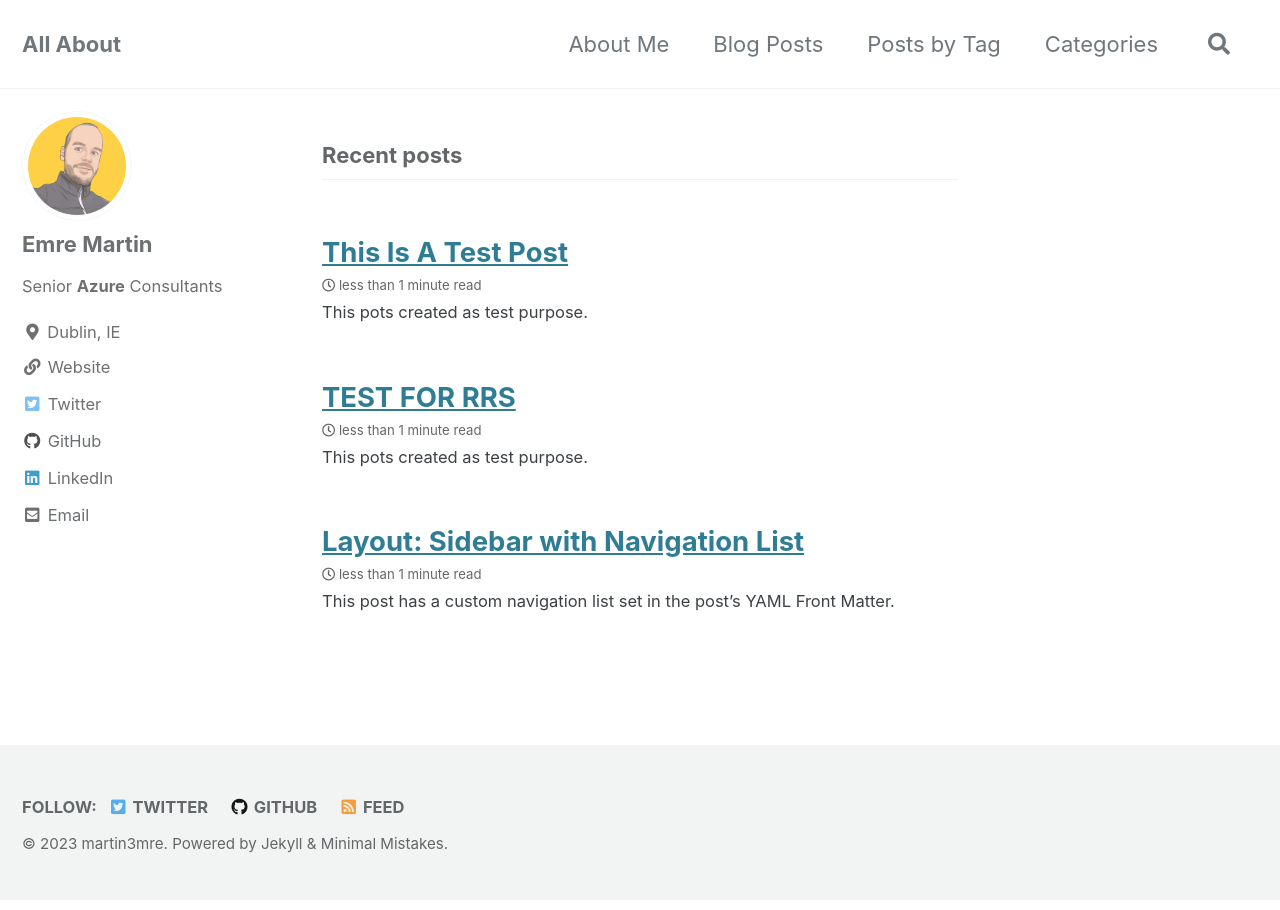
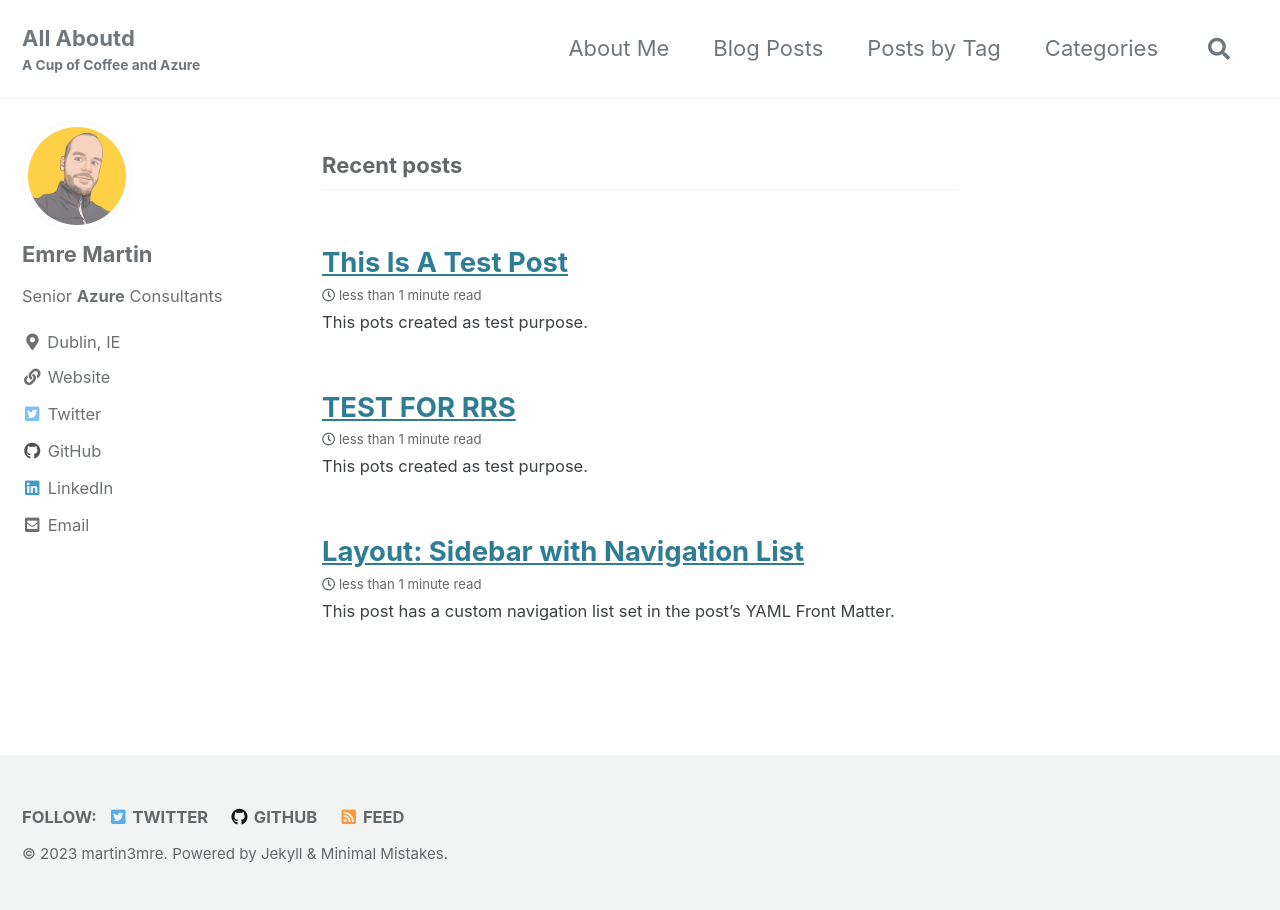
Before and after one commit to martin3mre/tr, a Jekyll site: the page built from index.html, in a window 1280 px wide. Built offline with Jekyll 4.4.1, drawn with Linux system fonts in a browser that asks for light colours; cached includes are drawn as plain includes; the list of posts is cut into pages by our own code.

Commit message:
Update _config.yml

```diff
--- a/_config.yml
+++ b/_config.yml
@@ -16,9 +16,9 @@ minimal_mistakes_skin    : "default" # "air", "aqua", "contrast", "dark", "dirt"
 
 # Site Settings
 locale                   : "en-US"
-title                    : "All About"
-title_separator          : "A Cup of Coffee and Azure"
-subtitle                 :
+title                    : "All Aboutd"
+title_separator          :
+subtitle                 : "A Cup of Coffee and Azure"
 name                     : "martin3mre"
 description              : "Senior Azure Consultant"
 url                      : "https://martin3mre.github.io" # the base hostname & protocol for your site e.g. "https://mmistakes.github.io"
```
